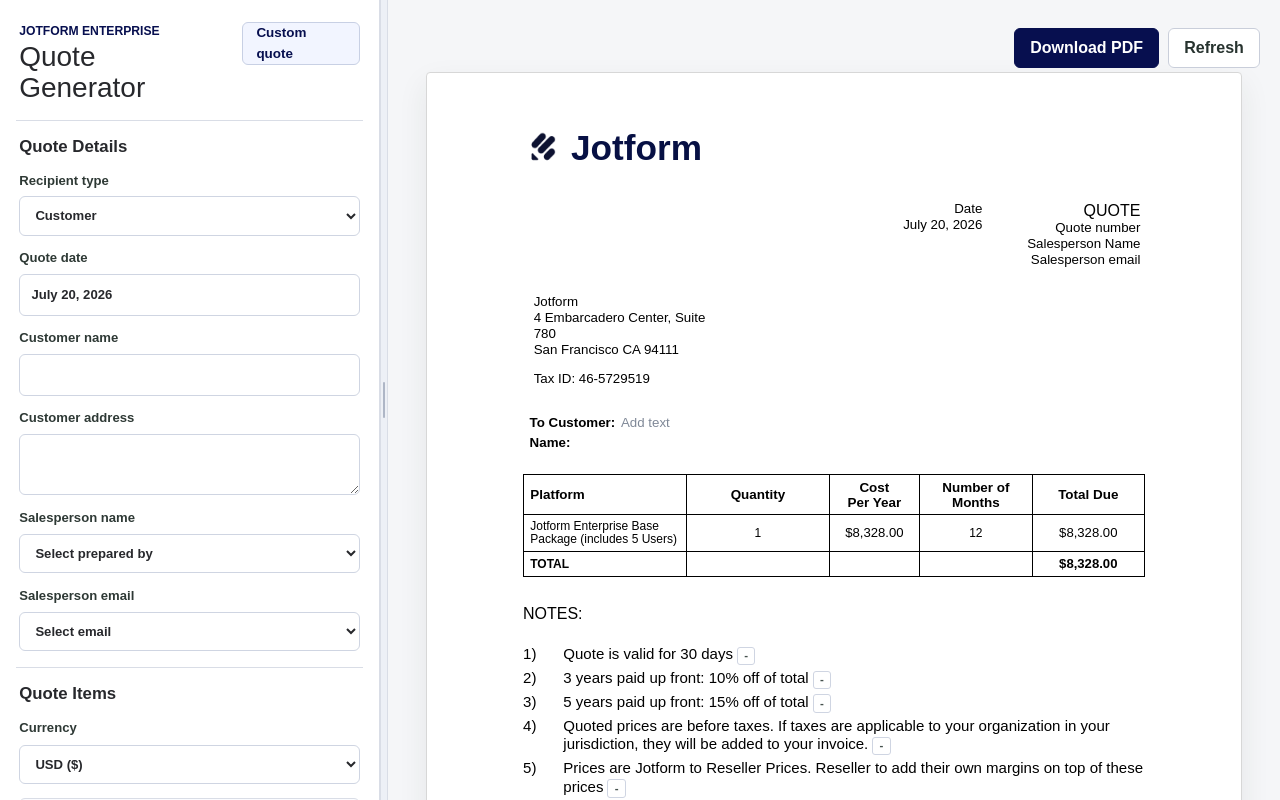
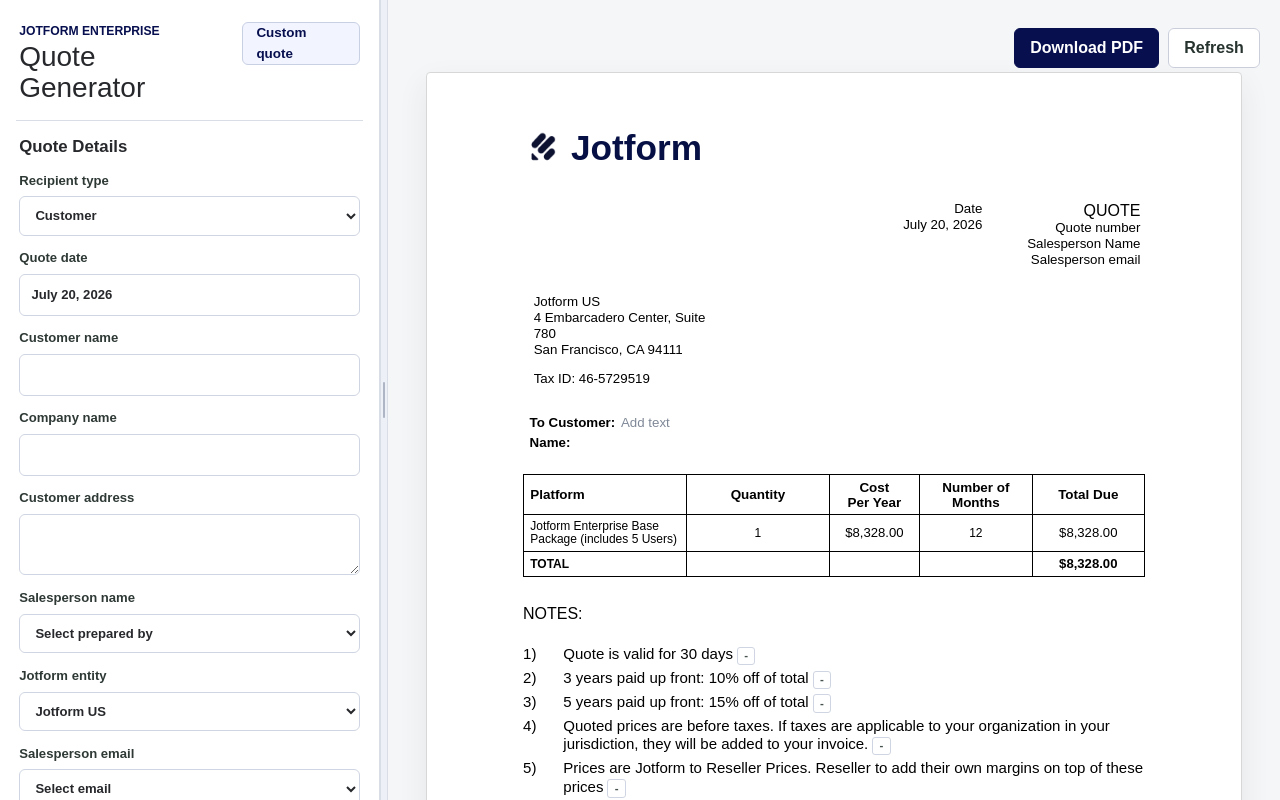
Before and after one commit to iremtasdemr/jotform-bdm-quote-generator, a Next.js app: page / in a window 1280 px wide. Built offline with nearby package versions, Linux system fonts and the light colour scheme.

Commit message:
Update quote company and Jotform entity logic

```diff
--- a/app/quote-generator.tsx
+++ b/app/quote-generator.tsx
@@ -42,6 +42,16 @@
   | "reseller30"
   | "reseller20"
   | "reseller10";
+
+type ProposalTextField =
+  | "customerName"
+  | "customerCompany"
+  | "customerAddress"
+  | "resellerName"
+  | "resellerAddress"
+  | "preparedByName"
+  | "salespersonEmail"
+  | "quoteNumber";
 
 type DocumentText = {
   brandName: string;
@@ -86,6 +96,25 @@
   discountPercent: number;
 };
 
+type JotformEntityOption = {
+  name: string;
+  address: string;
+  taxIdLabel: string;
+  taxId: string;
+};
+
+type QuoteRecipient = {
+  title: string;
+  headingKey: keyof DocumentText;
+  headingExtra: string;
+  headingExtraKey: keyof DocumentText;
+  headingExtraField?: ProposalTextField;
+  name: string;
+  nameField: ProposalTextField;
+  address: string;
+  addressField: ProposalTextField;
+};
+
 type ProposalData = {
   recipientType: QuoteRecipientType;
   customerName: string;
@@ -95,6 +124,7 @@
   resellerAddress: string;
   preparedByName: string;
   salespersonEmail: string;
+  jotformEntityName: string;
   quoteNumber: string;
   proposalDate: string;
   currency: CurrencyCode;
@@ -230,6 +260,40 @@
   },
 ];
 
+const jotformEntityOptions: JotformEntityOption[] = [
+  {
+    name: "Jotform US",
+    address: "4 Embarcadero Center, Suite 780\nSan Francisco, CA 94111",
+    taxIdLabel: "Tax ID",
+    taxId: "46-5729519",
+  },
+  {
+    name: "Jotform Canada Inc.",
+    address: "411-150 22ND Street W, North Vancouver BC V7M 3M4",
+    taxIdLabel: "TCV",
+    taxId: "23-014404-TCV",
+  },
+  {
+    name: "Jotform PTY LTD",
+    address: "Level 36, Gateway\n1 Macquarie Place\nSydney, NSW 2000",
+    taxIdLabel: "ABN",
+    taxId: "47 651 796 922",
+  },
+  {
+    name: "Jotform LTD",
+    address: "3 Albert Mews, Albert Road, London, N4 3RD, United Kingdom",
+    taxIdLabel: "VAT",
+    taxId: "375 7259 57",
+  },
+];
+
+const entityDocumentTextKeys = new Set<keyof DocumentText>([
+  "sellerName",
+  "sellerAddress",
+  "taxIdLabel",
+  "taxId",
+]);
+
 const allQuoteTermValues = quoteTermOptions.map((term) => term.value);
 const allSelectableQuoteTermValues: QuoteTermValue[] = [
   ...allQuoteTermValues,
@@ -278,8 +342,8 @@
   brandName: "Jotform",
   dateLabel: "Date",
   quoteTitle: "QUOTE",
-  sellerName: "Jotform",
-  sellerAddress: "4 Embarcadero Center, Suite 780\nSan Francisco CA 94111",
+  sellerName: "Jotform US",
+  sellerAddress: "4 Embarcadero Center, Suite 780\nSan Francisco, CA 94111",
   taxIdLabel: "Tax ID",
   taxId: "46-5729519",
   customerHeading: "To Customer:",
@@ -319,6 +383,7 @@
   resellerAddress: "",
   preparedByName: "",
   salespersonEmail: "",
+  jotformEntityName: "Jotform US",
   quoteNumber: "",
   proposalDate: todayQuoteDate(),
   currency: "USD",
@@ -410,6 +475,7 @@
     resellerName: source.resellerName || "",
     resellerAddress: source.resellerAddress || "",
     salespersonEmail: source.salespersonEmail || "",
+    jotformEntityName: source.jotformEntityName || jotformEntityOptions[0].name,
     quoteNumber:
       source.quoteNumber || quoteNumberForSalesperson(source.preparedByName) || "",
     eligibilityDiscountType: normalizeEligibilityDiscountType(
@@ -900,12 +966,37 @@
     }));
   }
 
+  function updateJotformEntityName(name: string) {
+    const entity = jotformEntityOptions.find((option) => option.name === name);
+
+    setProposal((current) => {
+      const documentText = normalizeDocumentText(current.documentText);
+
+      return {
+        ...current,
+        jotformEntityName: name,
+        documentText: entity
+          ? {
+              ...documentText,
+              sellerName: entity.name,
+              sellerAddress: entity.address,
+              taxIdLabel: entity.taxIdLabel,
+              taxId: entity.taxId,
+            }
+          : documentText,
+      };
+    });
+  }
+
   function updateDocumentText<K extends keyof DocumentText>(
     key: K,
     value: DocumentText[K],
   ) {
     setProposal((current) => ({
       ...current,
+      jotformEntityName: entityDocumentTextKeys.has(key)
+        ? ""
+        : current.jotformEntityName,
       documentText: {
         ...normalizeDocumentText(current.documentText),
         [key]: value,
@@ -1252,6 +1343,16 @@
                     }
                   />
                 </label>
+                <label className="field-label">
+                  Company name
+                  <input
+                    className="field"
+                    value={proposal.customerCompany}
+                    onChange={(event) =>
+                      updateProposal("customerCompany", event.target.value)
+                    }
+                  />
+                </label>
                 <label className="field-label wide-field">
                   Customer address
                   <textarea
@@ -1292,6 +1393,16 @@
                     value={proposal.customerName}
                     onChange={(event) =>
                       updateProposal("customerName", event.target.value)
+                    }
+                  />
+                </label>
+                <label className="field-label">
+                  Company name
+                  <input
+                    className="field"
+                    value={proposal.customerCompany}
+                    onChange={(event) =>
+                      updateProposal("customerCompany", event.target.value)
                     }
                   />
                 </label>
@@ -1318,6 +1429,21 @@
                 {salespersonOptions.map((salesperson) => (
                   <option key={salesperson.name} value={salesperson.name}>
                     {salesperson.name}
+                  </option>
+                ))}
+              </select>
+            </label>
+            <label className="field-label">
+              Jotform entity
+              <select
+                className="field"
+                value={proposal.jotformEntityName}
+                onChange={(event) => updateJotformEntityName(event.target.value)}
+              >
+                <option value="">Select Jotform entity</option>
+                {jotformEntityOptions.map((entity) => (
+                  <option key={entity.name} value={entity.name}>
+                    {entity.name}
                   </option>
                 ))}
               </select>
@@ -1898,6 +2024,8 @@
   const documentText = proposal.documentText;
   const recipients = quoteRecipients(proposal, documentText);
   const showOptionLetters = options.length > 1;
+  const showSingleCustomTermHeader =
+    options.length === 1 && options[0]?.term.value === "custom";
 
   return (
     <article className="quote-page">
@@ -2044,6 +2172,7 @@
           key={option.term.value}
           optionLetter={option.optionLetter}
           showOptionLetter={showOptionLetters}
+          showTermHeader={showOptionLetters || showSingleCustomTermHeader}
           term={option.term}
           currency={proposal.currency}
           totals={option.totals}
@@ -2066,7 +2195,10 @@
   );
 }
 
-function quoteRecipients(proposal: ProposalData, documentText: DocumentText) {
+function quoteRecipients(
+  proposal: ProposalData,
+  documentText: DocumentText,
+): QuoteRecipient[] {
   if (proposal.recipientType === "reseller") {
     return [
       {
@@ -2082,8 +2214,10 @@
       {
         title: documentText.customerHeading,
         headingKey: "customerHeading" as const,
-        headingExtra: documentText.customerHeadingExtra,
+        headingExtra:
+          proposal.customerCompany || documentText.customerHeadingExtra,
         headingExtraKey: "customerHeadingExtra" as const,
+        headingExtraField: "customerCompany" as const,
         name: proposal.customerName,
         nameField: "customerName" as const,
         address: proposal.customerAddress,
@@ -2096,8 +2230,9 @@
     {
       title: documentText.customerHeading,
       headingKey: "customerHeading" as const,
-      headingExtra: documentText.customerHeadingExtra,
+      headingExtra: proposal.customerCompany || documentText.customerHeadingExtra,
       headingExtraKey: "customerHeadingExtra" as const,
+      headingExtraField: "customerCompany" as const,
       name: proposal.customerName,
       nameField: "customerName" as const,
       address: proposal.customerAddress,
@@ -2140,6 +2275,7 @@
           <td>
             <QuotePartyHeading
               recipient={leftRecipient}
+              onPartyFieldChange={onPartyFieldChange}
               onDocumentTextChange={onDocumentTextChange}
             />
           </td>
@@ -2148,6 +2284,7 @@
             {rightRecipient ? (
               <QuotePartyHeading
                 recipient={rightRecipient}
+                onPartyFieldChange={onPartyFieldChange}
                 onDocumentTextChange={onDocumentTextChange}
               />
             ) : null}
@@ -2181,9 +2318,14 @@
 
 function QuotePartyHeading({
   recipient,
+  onPartyFieldChange,
   onDocumentTextChange,
 }: {
   recipient: ReturnType<typeof quoteRecipients>[number];
+  onPartyFieldChange: <K extends keyof ProposalData>(
+    key: K,
+    value: ProposalData[K],
+  ) => void;
   onDocumentTextChange: DocumentTextChangeHandler;
 }) {
   return (
@@ -2196,9 +2338,14 @@
       <OptionalInlineEditableText
         value={recipient.headingExtra}
         placeholder="Add text"
-        onChange={(value) =>
-          onDocumentTextChange(recipient.headingExtraKey, value)
-        }
+        onChange={(value) => {
+          if (recipient.headingExtraField) {
+            onPartyFieldChange(recipient.headingExtraField, value);
+            return;
+          }
+
+          onDocumentTextChange(recipient.headingExtraKey, value);
+        }}
       />
     </h2>
   );
@@ -2265,6 +2412,7 @@
 function QuoteTable({
   optionLetter,
   showOptionLetter,
+  showTermHeader,
   term,
   currency,
   totals,
@@ -2276,6 +2424,7 @@
 }: {
   optionLetter: string;
   showOptionLetter: boolean;
+  showTermHeader: boolean;
   term: QuoteTermOption;
   currency: CurrencyCode;
   totals: OptionTotals;
@@ -2300,8 +2449,9 @@
 
   return (
     <section className="quote-table-block">
+      {showTermHeader ? (
+        <h2 className="quote-option-title">
           {showOptionLetter ? (
-        <h2 className="quote-option-title">
             <>
               <EditableText
                 value={documentText.optionLabelPrefix}
@@ -2312,6 +2462,9 @@
               />{" "}
               {optionLetter}: {term.label}
             </>
+          ) : (
+            term.label
+          )}
         </h2>
       ) : null}
       <table className="quote-table">
```
Lines whose indentation alone changed are shown as unchanged.
